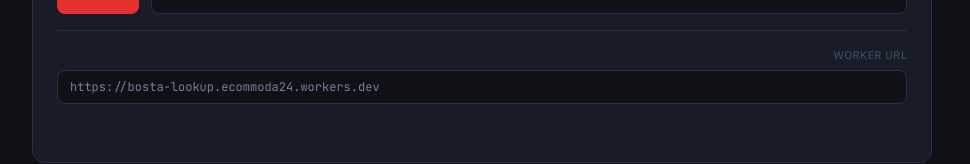
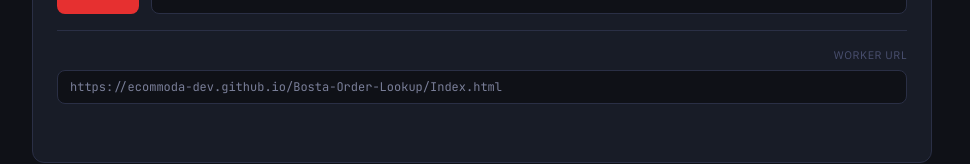
Before and after one commit to ecommoda-dev/Bosta-Order-Lookup, a plain HTML site: page Index.html in a window 1280 px wide. Shown: the part 181-345 px from the top of the page, without its empty margins (158-1128 px from the left). Drawn offline with Linux system fonts and the light colour scheme.

Commit message:
Update Index.html

```diff
--- a/Index.html
+++ b/Index.html
@@ -101,7 +101,7 @@
     </div>
     <div class="config-row">
       <label>Worker URL</label>
-      <input type="text" id="workerUrl" value="https://bosta-lookup.ecommoda24.workers.dev" />
+      <input type="text" id="workerUrl" value="https://ecommoda-dev.github.io/Bosta-Order-Lookup/Index.html" />
     </div>
     <div class="status" id="status"></div>
   </div>
```
